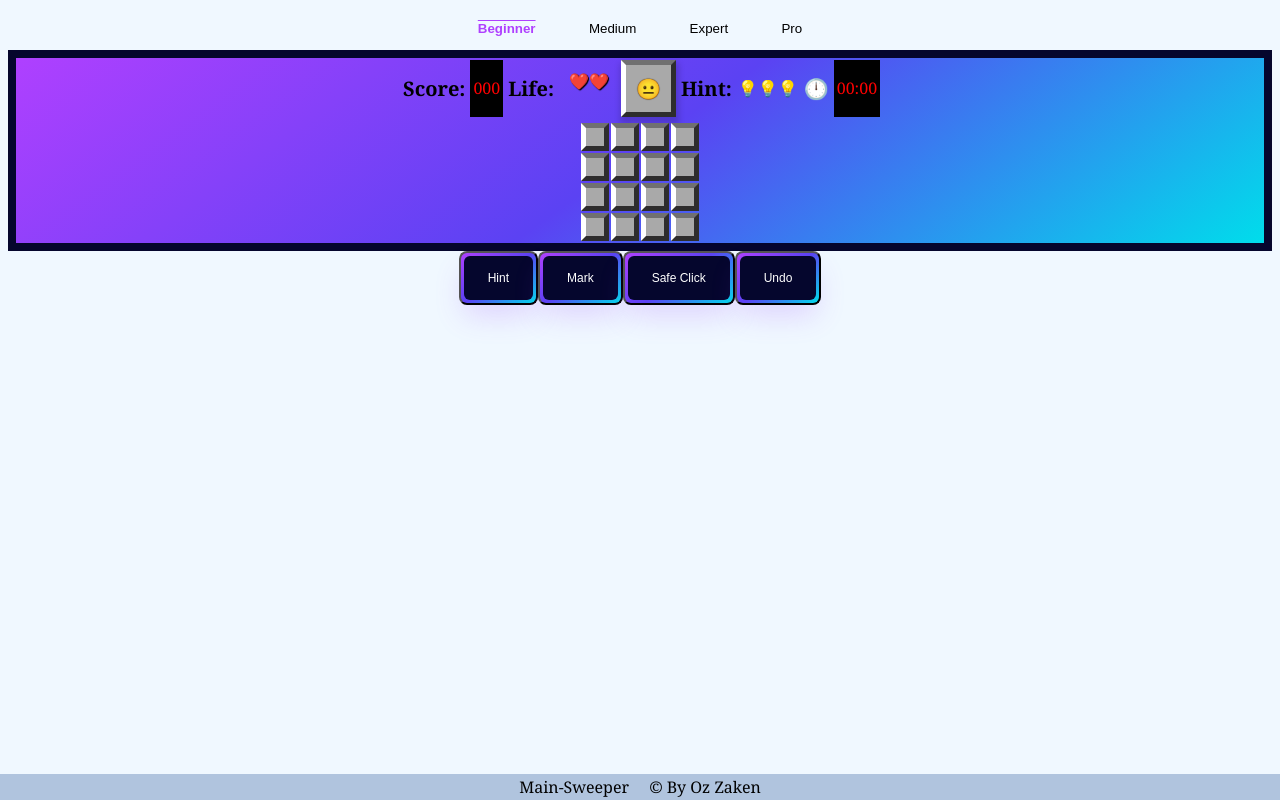
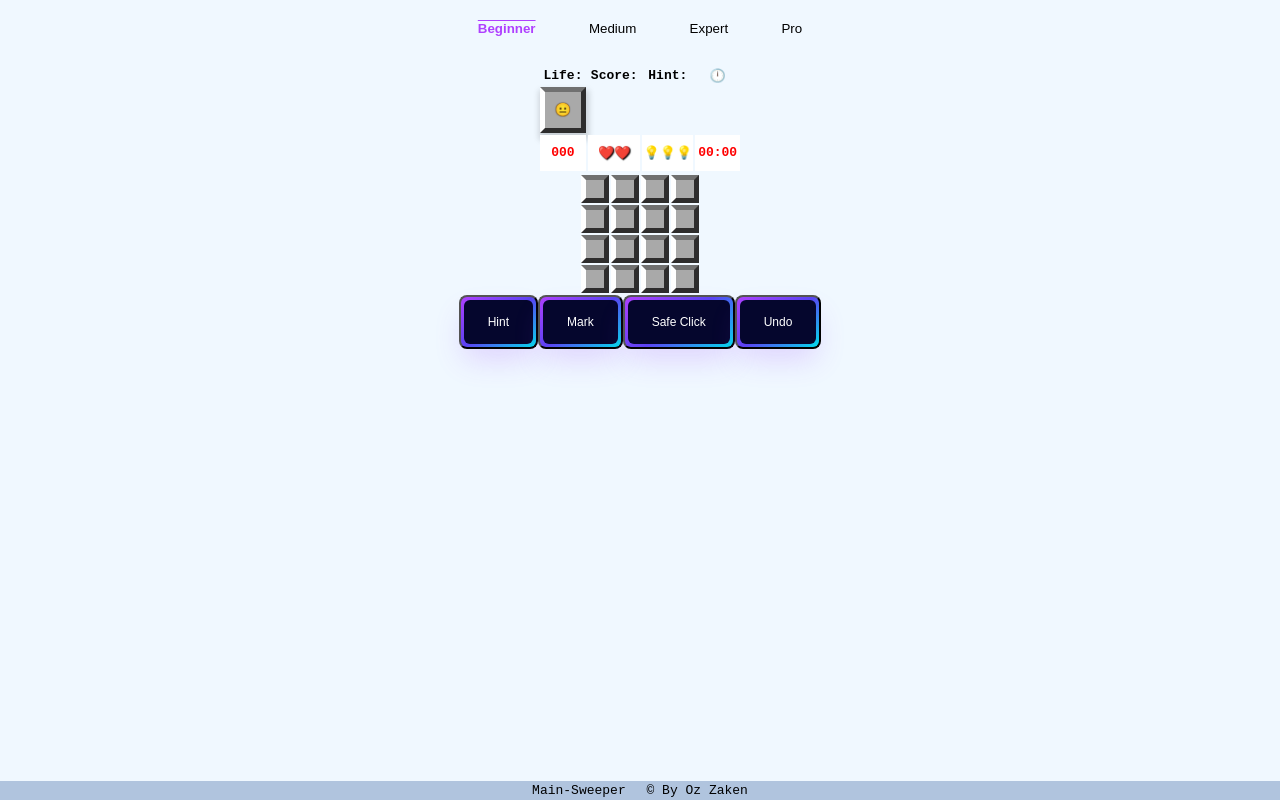
Before and after one commit to OzZaken/MIneSweeper, a plain HTML site: page index.html in a window 1280 px wide. Drawn offline with Linux system fonts and the light colour scheme.

Commit message:
fix thead layout

```diff
--- a/css/main.css
+++ b/css/main.css
@@ -6,11 +6,17 @@
     --clr-sec: #AF40FF;
 }
 
-* { box-sizing: border-box; }
+* {
+    box-sizing: border-box;
+}
 
-html { font-family: Cambria, Cochin, Georgia, Times, 'Times New Roman', serif; }
+html {
+  font-family: monospace;
+}
 
-body {background-color: aliceBlue;}
+body {
+    background-color: aliceBlue;
+}
 
 footer {
     position: fixed;
@@ -24,10 +30,20 @@ footer {
     background-color: lightsteelblue;
 }
 
-.main-sweeper {user-select: none;}
+.main-sweeper {
+    user-select: none;
+}
 
-/**                                                               Helper */
-.display-none {display: none;}
+/**                                                               Helpers */
+.display-none {
+    display: none;
+}
+
+.active {
+    text-decoration: overline;
+    color: var(--clr-sec);
+    font-weight: bold;
+}
 
 .flex-center {
     display: flex;
@@ -47,23 +63,55 @@ footer {
 }
 
 /**                                                          Board */
+table td {
+    font-weight: 700;
+    text-align: center;
+    background-color: white;
+}
+
+td:hover {
+    color: #333;
+}
+/* thead{ */
+    /* display: flex; */
+    /* flex-direction: column;    */
+/* } */
+
+/* thead tr{ */
+/* display: flex; */
+/* flex-direction: row; */
+/* flex-wrap: no-wrap; */
+/* width: 100%; */
+/* } */
+
+/* th { */
+    /* padding: 3px; */
+    /* font-size: 1rem; */
+/* } */
+
+/* thead tr th{ */
+/* background-color: red; */
+/* } */
+
+/* thead tr td{ */
+/* align-self: flex-end; */
+/* background-color: green; */
+/* display: flex; */
+/* flex-direction: column; */
+/* flex-basis: 100%; */
+/* flex: 1; */
+/* } */
+
 table {
     align-items: center;
-    border: rgb(5, 6, 45) 8px solid;
     display: flex;
     flex-direction: column;
-    background-image: linear-gradient(144deg, #AF40FF, #5B42F3 50%, #00DDEB);
 }
 
-th {
-    padding: 3px;
-    font-size: 20px;
-}
 
 .time,
 .score {
     color: red;
-    background-color: black;
     padding: 3px 3px;
 }
 
@@ -76,23 +124,35 @@ th {
 
 .life {
     padding: 10px 10px;
-    display: flex;
-    align-items: center;
-    justify-content: center;
     text-shadow: black 1px 1px 1px;
 }
 
 
-.top-score span {
+.best-score span {
+    background-color: black;
     font-size: inherit;
 }
 
 /**                                                           Cell */
-.cell[data-minesCount="1"] {color: blue;}
-.cell[data-minesCount="2"] {color: green;}
-.cell[data-minesCount="3"] {color: red;}
-.cell[data-minesCount="4"] {color: #AF40FF}
-.cell[data-minesCount="5"] {color: purple;}
+.cell[data-minesCount="1"] {
+    color: blue;
+}
+
+.cell[data-minesCount="2"] {
+    color: green;
+}
+
+.cell[data-minesCount="3"] {
+    color: red;
+}
+
+.cell[data-minesCount="4"] {
+    color: #AF40FF
+}
+
+.cell[data-minesCount="5"] {
+    color: purple;
+}
 
 td.cell {
     padding: 5px 5px;
@@ -105,13 +165,16 @@ td.cell {
     font-weight: bold;
     font-size: 12px;
 }
-.face,.cell{
+
+.face,
+.cell {
     background-color: darkgray;
     border-top: 5px solid rgb(112, 112, 112);
     border-right: 5px solid rgba(18, 16, 16, 0.806);
     border-left: 5px solid white;
     border-bottom: 5px solid rgba(18, 16, 16, 0.806);
 }
+
 td.cell.marked {
     background-color: red;
     border: 2;
@@ -239,6 +302,7 @@ button,
         content: '🕚';
     }
 }
+
 .emoji {
     text-align: center;
 }
@@ -248,22 +312,21 @@ button,
     animation-name: clock;
     animation-duration: 5s;
 }
+
 .emoji::after {
     animation-timing-function: linear;
     animation-iteration-count: infinite;
 }
+
 .hourglass::after {
     content: '⏳';
     --emoji: '⌛️';
     animation-name: twoFrames;
     animation-duration: 1.2s;
 }
+
 /**                                                            level */
-.active {
-    text-decoration: overline;
-    color: var(--clr-sec);
-    font-weight: bold;
-}
+
 
 /**                                                        Responsive */
 /* Tablet */
--- a/index.html
+++ b/index.html
@@ -12,44 +12,35 @@
 <body onload="initGame('beginner')">
 
     <section class="main-sweeper">
-        <!-- Game Header -->
-        <!-- <header class="flex-center"> -->
-        <!-- <div class="score"></div> -->
-        <!-- <div class="life"></div> -->
-        <!-- <div class="face" onmousedown="onMouseDownFace()" onclick="initGame()" onmouseup="onMouseUpFace()" -->
-        <!-- onmouseout="onMouseUpFace()"> -->
-        <!-- </div> -->
-        <!-- <div class="best-score"></div> -->
-        <!-- <div onclick="onAskHint()" class="hint"></div> -->
-        <!-- <div class="time"></div> -->
-        <!-- </header> -->
-
-        <!-- Levels Btns -->
         <div class="btns-lvl flex-center"></div>
-
         <!-- Game Body -->
         <div class="game-board" onmouseleave="onMouseLeaveBoard()">
             <table>
                 <thead>
                     <tr>
+                        <th>Life:</th>
                         <th>Score:</th>
+                        <th>Hint:</th>
+                        <th><span class="emoji clock" role="img" aria-label="clock"></span></th>
+                    </tr>
+                        <th class="face" onmousedown="onMouseDownFace()" onclick="initGame()" onmouseup="onMouseUpFace()"
+                        onmouseout="onMouseUpFace()">
+                    </tr>
+                    <tr>
                         <td class="score"></td>
+                        <td class="life"></td>
+                        <td onclick="onAskHint()" class="hint"></td>
+                        <td class="time"></td>
 
-                        <th>Life:</th>
-                        <td class="life"></td>
+                    </tr>
 
-                        <th class="face" onmousedown="onMouseDownFace()" onclick="initGame()"
-                            onmouseup="onMouseUpFace()" onmouseout="onMouseUpFace()"></th>
 
-                        <th>Hint:</th>
-                        <td onclick="onAskHint()" class="hint"></td>
+                </thead>
 
-                        <th><span class="emoji clock" role="img" aria-label="clock"></span></th>
-                        <td class="time"></td>
-                    </tr>
-                    <th hidden class="best-score"></th>
-                </thead>
+
+
                 <tbody class="board"></tbody>
+                &emsp;<tr class="top-score flex-center"></tr>
             </table>
 
             <!-- Game Btns -->
@@ -73,7 +64,6 @@
 
         <!-- Game Helpers -->
         <div class="user-msg"></div>
-        &emsp;<div class="top-score flex-center"></div>
     </section>
 
     <footer>
```
Also changed, not shown: assets/img/flag.svg (added), assets/img/heart.svg (added), assets/img/hint.svg (added), assets/img/mine.svg (added), assets/img/mine1.svg (added).
